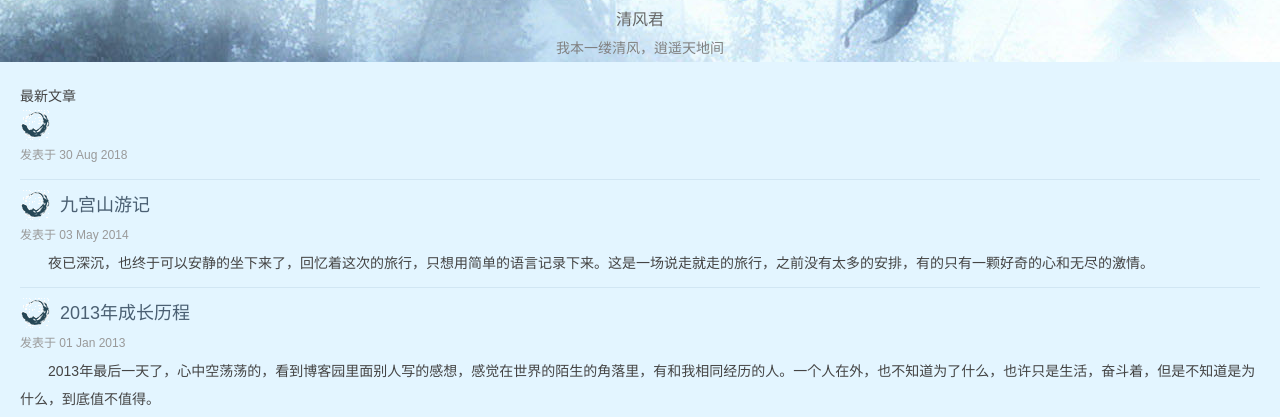
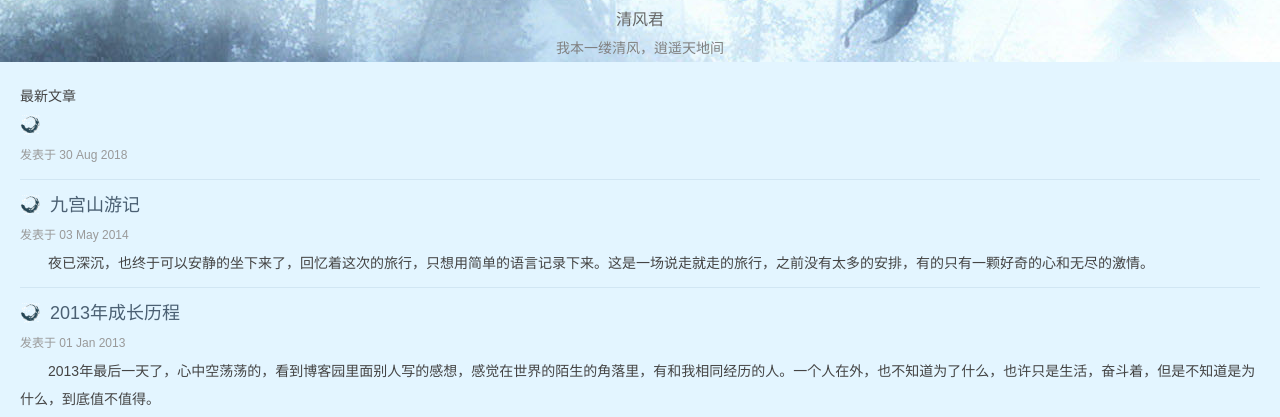
Before and after one commit to qingfengjun/qingfengjun.github.io, a Jekyll site: the page built from index.html, in a window 1280 px wide. Shown: the part 183-600 px from the top of the page. Built offline with Jekyll 4.4.1, drawn with Linux system fonts in a browser that asks for light colours.

Commit message:
Content\Styles\main.css

```diff
--- a/Content/Styles/main.css
+++ b/Content/Styles/main.css
@@ -87,8 +87,9 @@ ul li {
     background-image: url('../Images/nav.gif');
     background-repeat: no-repeat;
     background-position: left top;
-    min-height: 30px;
-    min-width: 40px;
+    background-size: 20px 20px;
+    background-position-y: center;
+    min-width: 30px;
     display: inline-block;
 }
 
```
Also changed, not shown: _posts/2014-06-02-jsqd.md (renamed from _posts/2017-06-02-jsqd-2014.md).
